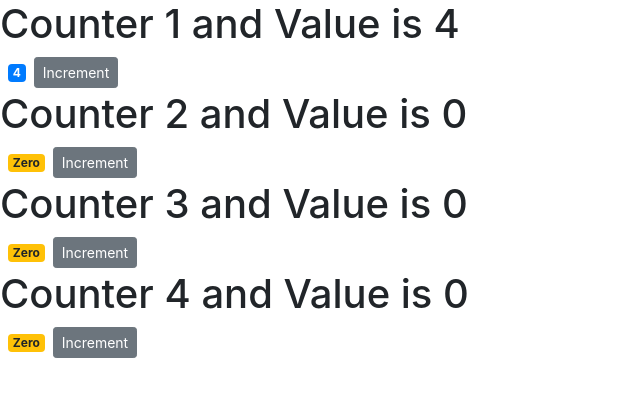
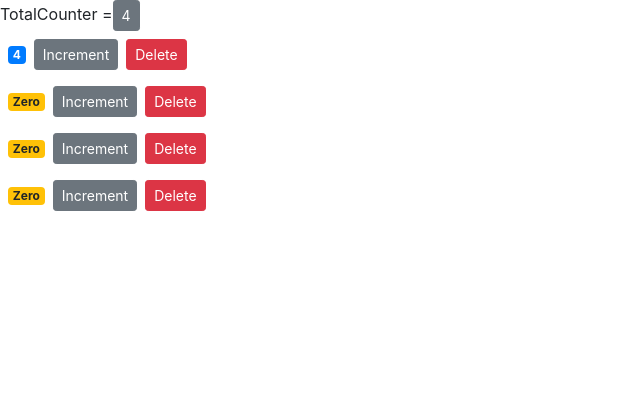
Before and after one commit to imkathir/counter-app, a React (Create React App) app: page / in a window 1280 px wide. Shown: the top 396 px of the page, without its empty margins (0-640 px from the left). Built offline with nearby package versions, Linux system fonts and the light colour scheme.

Commit message:
handle the state

```diff
--- a/src/components/counter.jsx
+++ b/src/components/counter.jsx
@@ -5,17 +5,16 @@ export default class Counter extends Component {
         value: this.props.value
     };
 
-    handleIncrement = product => {
-        console.log(product);
+    handleIncrement = () => {
         this.setState({ value : this.state.value + 1 });
     }
 
     render() {
         return (
             <div>
-                {this.props.children}
                 <span className={ this.getBadgeClasses() }>{this.formatCount()}</span>
                 <button onClick={() => this.handleIncrement()} className="btn btn-secondary btn-sm">Increment</button>
+                <button onClick={() => this.props.onDelete(this.props.counter.id)} className="btn btn-danger btn-sm m-2">Delete</button>
             </div>
         );
     }
--- a/src/components/counters.jsx
+++ b/src/components/counters.jsx
@@ -3,19 +3,25 @@ import Counter from './counter'
 
 class Counters extends Component {
     state = {
+        totalCounters: 4,
         counters: [
             { id: 1, value: 4 },
             { id: 2, value: 0 },
             { id: 3, value: 0 },
             { id: 4, value: 0 }
         ]
+    };
+    handleDelete = (counterId) => {
+        const counters = this.state.counters.filter(c => c.id !== counterId);
+        this.setState({ counters, totalCounters: counters.length });
     }
     render() {
         return (
             <div>
+                TotalCounter =<button className="btn btn-secondary btn-sm">{this.state.totalCounters}</button>
+
                 { this.state.counters.map(counter =>
-                    <Counter key={counter.id} value={counter.value}>
-                        <h1>Counter {counter.id} and Value is {counter.value}</h1>
+                    <Counter key={counter.id} value={counter.value} onDelete={this.handleDelete} counter={counter}>
                     </Counter>
                     ) }
             </div>
```
